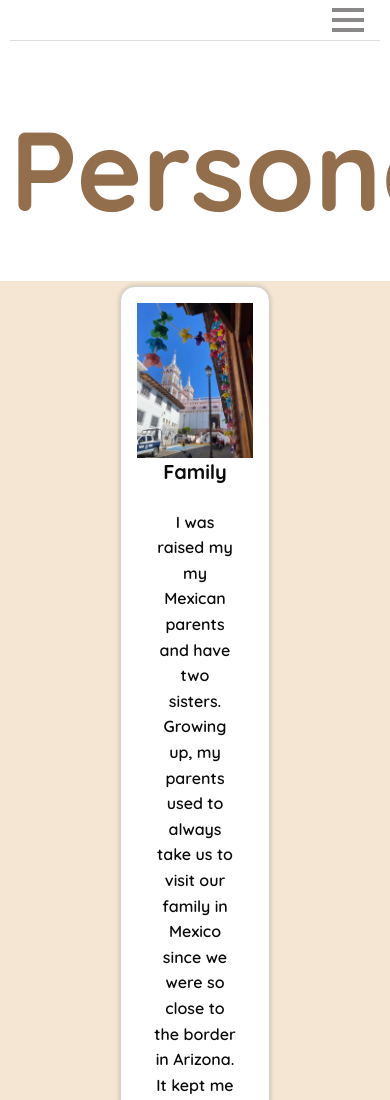
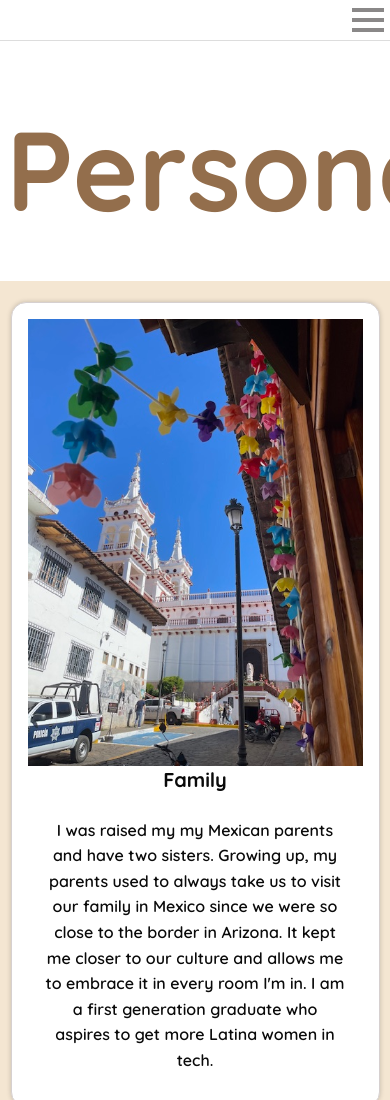
Before and after one commit to kolivas380/kolivas.github.io, a plain HTML site: page personal.html in a window 390 px wide. Shown: the top 1100 px of the page. Drawn offline with Linux system fonts and the light colour scheme.

Commit message:
Fixed space issues on small devices

```diff
--- a/css/styles.css
+++ b/css/styles.css
@@ -94,16 +94,25 @@
 .edu-section p {
   font-family: Cambria, Cochin, Georgia, Times, "Times New Roman", serif;
   font-size: 1.3rem;
+  align-content: center;
+  text-align: center;
+  display: block;
+  margin: 0 auto;
 }
 
 .skills-section p {
   font-family: Cambria, Cochin, Georgia, Times, "Times New Roman", serif;
   font-size: 1rem;
+
 }
 
 .edu-section a {
   font-family: Cambria, Cochin, Georgia, Times, "Times New Roman", serif;
   font-size: 1.3rem;
+  align-content: center;
+  text-align: center;
+  display: block;
+  margin: 0 auto;
 }
 
 .resume-header h1 {
@@ -168,6 +177,56 @@ body {
   max-width: 100rem;
   margin-left: auto;
   margin-right: auto;
+  padding-left: 0;
+   padding-right: 0;
+}
+
+/* center containers on small screens */
+@media (max-width: 640px) {
+  .grid-container,
+  .grid-container.fluid {
+    padding-left: 0 !important;
+    padding-right: 0 !important;
+  }
+
+  .grid-padding-x > .cell {
+    padding-left: 0 !important;
+    padding-right: 0 !important;
+  }
+
+  .project-box,
+  .personal-card,
+  .resume-border {
+    align-content: center;
+  text-align: center;
+  display: block;
+  margin: 0 auto;
+    max-width: 90% !important;
+    margin-top: 1rem;
+
+    box-sizing: border-box;
+    padding-left: 1rem;
+    padding-right: 1rem;
+  }
+
+  .personal-header h1{
+    align-content: center;
+  text-align: center;
+  display: block;
+  margin: 0 auto;
+    max-width: 100% !important;
+
+    padding-left: 1rem;
+    padding-right: 1rem;
+  }
+
+  .project-row,
+  .projects-portion,
+  .first-row,
+  .second-row {
+    padding-left: 0 !important;
+    padding-right: 0 !important;
+  }
 }
 
 body p {
@@ -218,7 +277,14 @@ body h2 {
   box-shadow: 0 0 5px rgba(0, 0, 0, 0.2);
   border: 2px solid #d6d0d0;
   border-radius: 20px;
-  font-size: 2rem;
+  font-size: 1.5rem;
+  padding: 1rem
+}
+
+.about-box p {
+  align-content: center;
+  text-align: center;
+  display: block;
   padding: 1rem;
 }
 
@@ -226,7 +292,7 @@ body h2 {
   align-content: center;
   text-align: center;
   display: block;
-  font-size: 4rem;
+  font-size: 3rem;
 }
 
 .name {
--- a/personal.html
+++ b/personal.html
@@ -3,7 +3,7 @@
   <head>
     <meta charset="utf-8" />
     <meta name="viewport" content="width=device-width, initial-scale=1.0" />
-    <title>Foundation Intro</title>
+    <title>Kayla O. | Software Engineer</title>
     <link rel="stylesheet" href="css/foundation.css" />
     <link rel="stylesheet" href="css/styles.css" />
     <link rel="preconnect" href="https://fonts.googleapis.com">
```
Also changed, not shown: index.html (+5 -2 lines), projects.html (+1 -1 lines), resume.html (+3 -3 lines).
